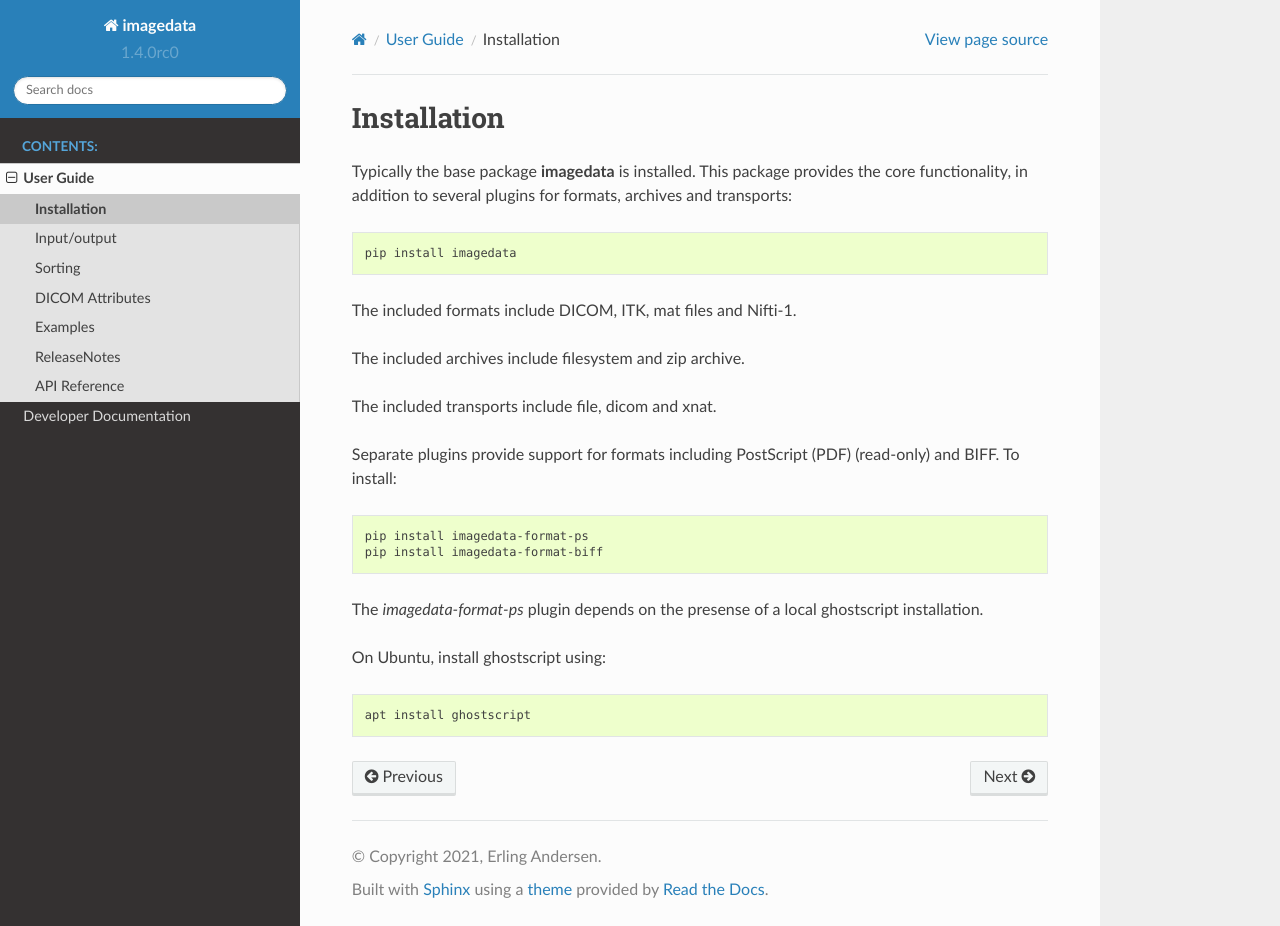
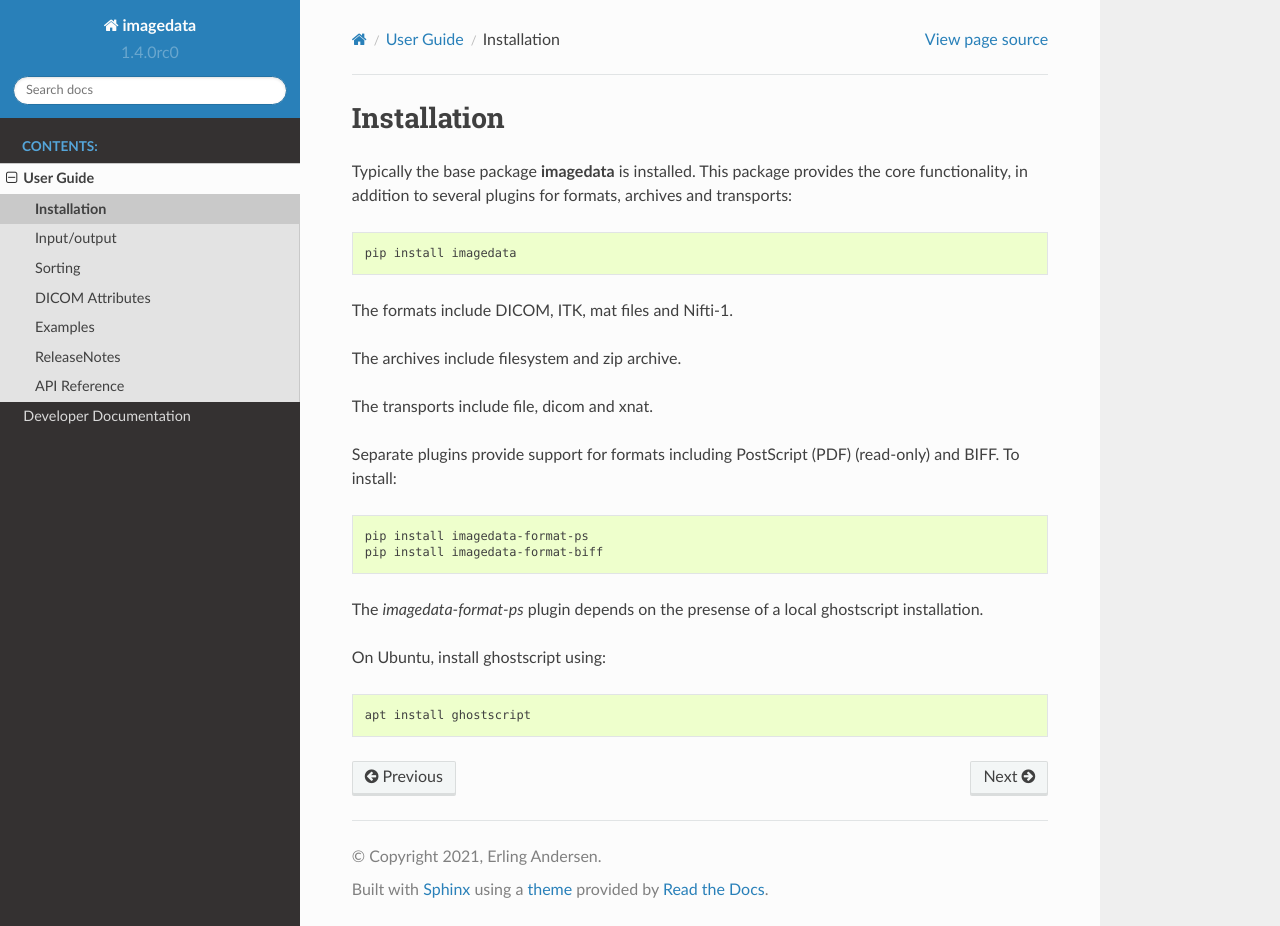
Before and after one commit to erling6232/imagedata, a Sphinx documentation site: the page built from docs/Installation.rst, in a window 1280 px wide and 926 px high. Built offline with Sphinx 7.4.7 and the Read the Docs theme 2.0.0, drawn with Linux system fonts in a browser that asks for light colours; pages that are not in the unit, such as notebooks, are missing from menus.

Commit message:
Updated.

```diff
--- a/docs/Installation.rst
+++ b/docs/Installation.rst
@@ -12,11 +12,11 @@ and transports:
 
     pip install imagedata
 
-The included formats include DICOM, ITK, mat files and Nifti-1.
+The formats include DICOM, ITK, mat files and Nifti-1.
 
-The included archives include filesystem and zip archive.
+The archives include filesystem and zip archive.
 
-The included transports include file, dicom and xnat.
+The transports include file, dicom and xnat.
 
 Separate plugins provide support for formats including PostScript (PDF) (read-only) and BIFF. To install:
 
```
